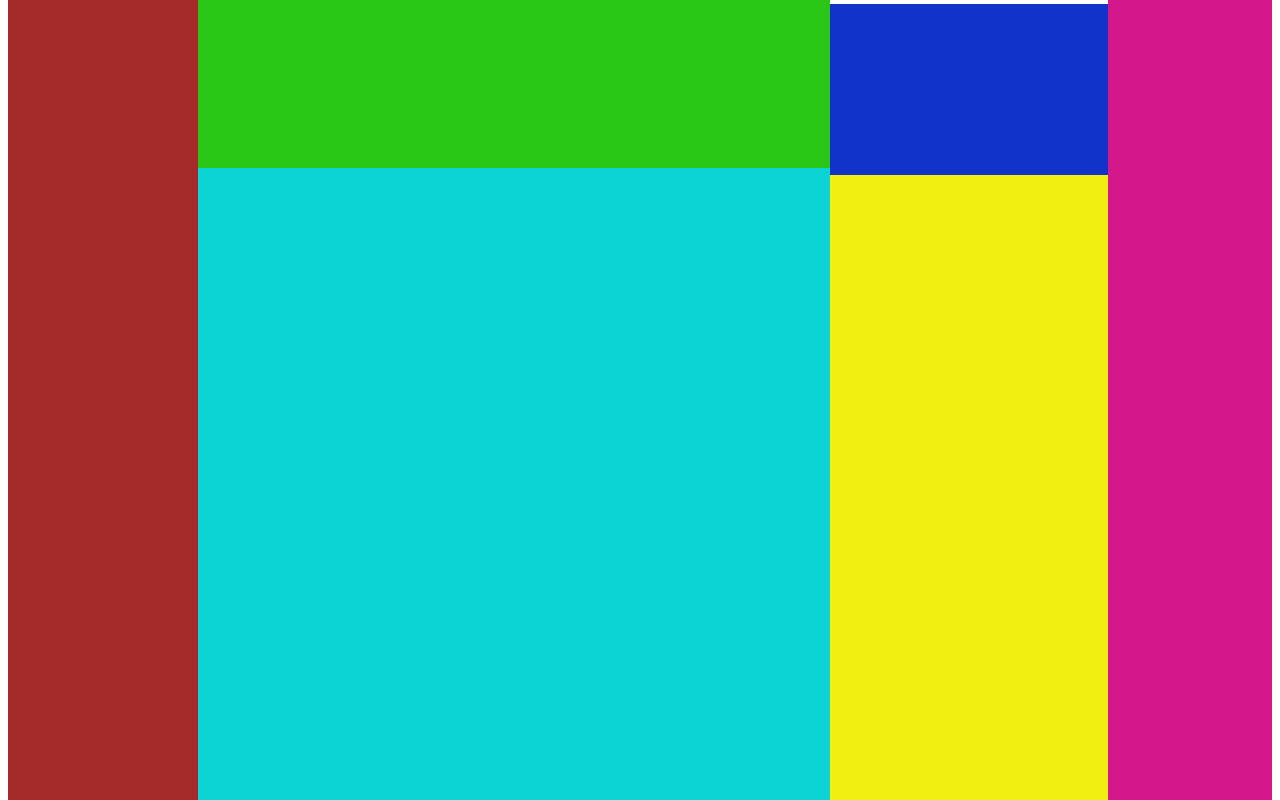
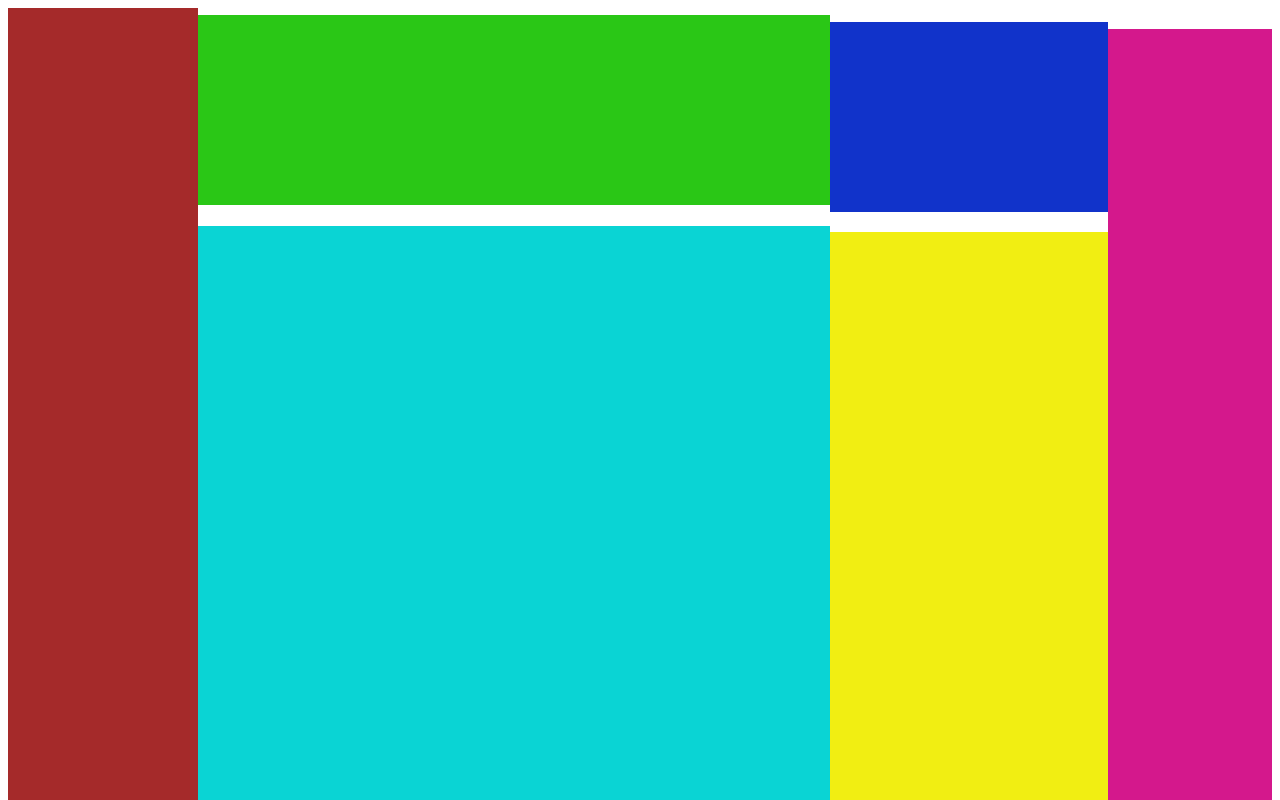
Before and after one commit to ramzan1813/Class-Task, a plain HTML site: page index.html in a window 1280 px wide. Shown: the top 800 px of the page. Drawn offline with Linux system fonts and the light colour scheme.

Commit message:
Now Our Web site is totally perfect Alien

```diff
--- a/Style.css
+++ b/Style.css
@@ -1,6 +1,6 @@
 .Contaner
 {
-    margin-top: -1%;
+    margin-top: 0%;
     background-color: brown;
     margin-right: 85%;
     padding-bottom: 100%;
@@ -8,7 +8,7 @@
 .Contaner01
 {
     background-color: rgb(42, 199, 22);
-    margin-top: -102.7%;
+    margin-top: -101.15%;
     padding-bottom: 15%;
     margin-right: 35%;
     margin-left: 15%;
@@ -18,13 +18,13 @@
     background-color: rgb(17, 51, 202);
     margin-left: 65%;
     padding-bottom: 15%;
-    margin-top: -15%;
+    margin-top: -16.1%;
     margin-right: 13%;
 }
 .Contaner03
 {
     margin-top: none;
-    margin-top: -17.7%;
+    margin-top: -16.15%;
     background-color: rgb(212, 24, 140);
     margin-left: 87%;
     padding-bottom: 100%;
@@ -35,7 +35,7 @@
     padding-bottom: 85%;
     margin-left: 15%;
     margin-right: 35%;
-    margin-top: -87.7%;
+    margin-top: -86.15%;
 }
 .Contaner05
 {
```
